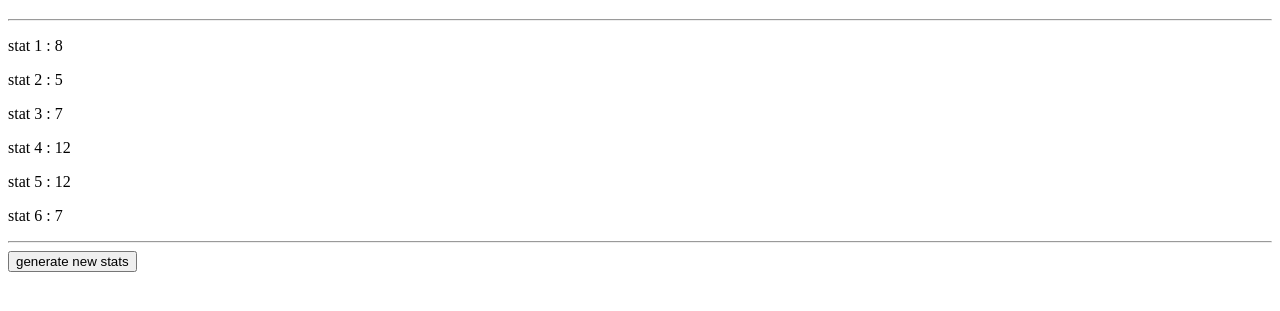
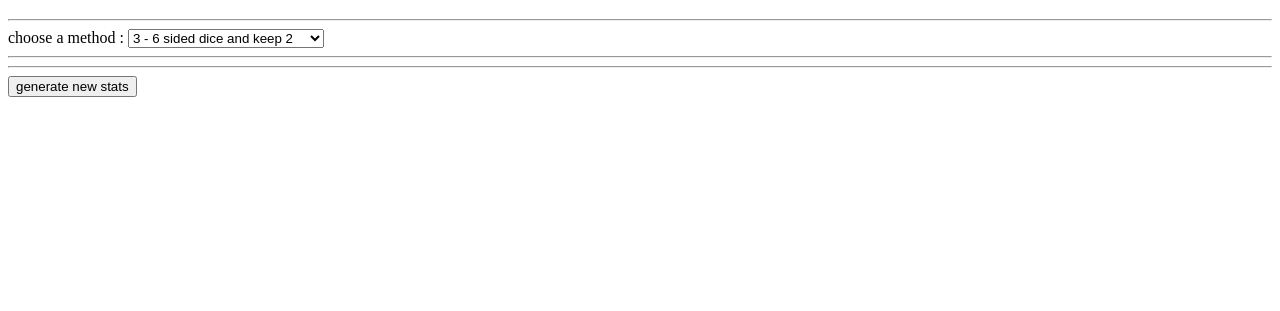
Before and after one commit to michaelpaulsen/DnD-character-maker, a plain HTML site: page index.html in a window 1280 px wide. Shown: the part 61-372 px from the top of the page. Drawn offline with Linux system fonts and the light colour scheme.

Commit message:
added a drop down to make it so you can choose what type of stats you want generated.

```diff
--- a/index.html
+++ b/index.html
@@ -10,6 +10,16 @@
   <body>
     <h1> Skeleton_craft's Stat Generator </h1>
     <hr />
+    <div id = "frm-wraper">
+      <label for="Dice_method">choose a method : </label>
+      <select name="dmem" id="Dice_method">
+        <option value="3d6k2">3 - 6 sided dice and keep 2  </option>
+        <option value="3d6">3 - 6 sided dice keep them all </option>
+        <option value="4d6k3">4 - 6 sided dice keep 3</option>
+        <!--<option value="4d6k2">Audi</option>-->
+      </select>
+    </div>
+    <hr/>
     <div id = output> </div>
     <hr/>
     <button onclick="rollStats()"> generate new stats </button>
--- a/script.js
+++ b/script.js
@@ -4,7 +4,7 @@ function maxRandom(max){
   */
   return Math.floor(Math.random()*max)+1;
 }
-function makeStat(rolls){
+function makeStat(rolls, discard){
   /**
    * rolls a die rolls time and discards the worst
    */
@@ -15,7 +15,7 @@ function makeStat(rolls){
     temarr.push(maxRandom(6))
   }
   for(let y = 0; y < rolls; y++){
-    if(temarr[y] == Math.min(...temarr) && minNotChosen){ /**
+    if(temarr[y] == Math.min(...temarr) && minNotChosen &&discard){ /**
     *if the curent index is the lowest (or tied for the lowest) in the array then if we haven't already discarded a number discard this number.
     *minNotChosen fixes a bug where if all of the numbers are the same it is zero because it never adds them
     */
@@ -29,12 +29,16 @@ function makeStat(rolls){
   return total;
 }
 function rollStats(){
+  let diemeth = document.getElementById("Dice_method");
   let el = document.getElementById("output");
   el.innerHTML = "";
+  diemeth = diemeth.value;
   for(let x = 0; x < 6; x++){
-    el.innerHTML += ("<p> stat " + (x+1) + " : " + makeStat (3) + "</p>")
+    let stat = makeStat (3,true);
+    if(diemeth == )
+    el.innerHTML += ("<p> stat " + (x+1) + " : " + stat + "</p>")
   }
 }
-window.addEventListener('DOMContentLoaded', (event) => {
+/*window.addEventListener('DOMContentLoaded', (event) => {
   rollStats();
-});
+});*/
```
